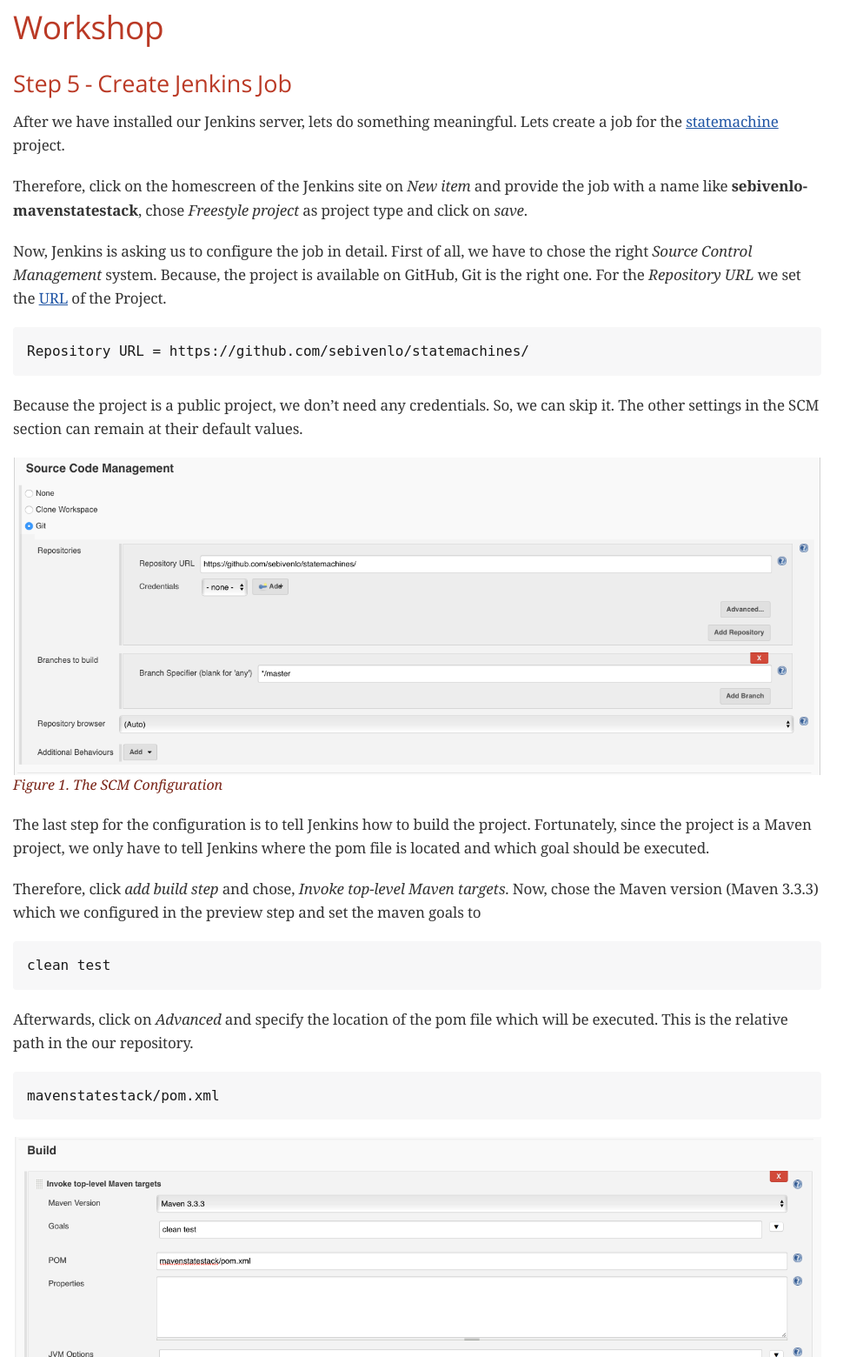
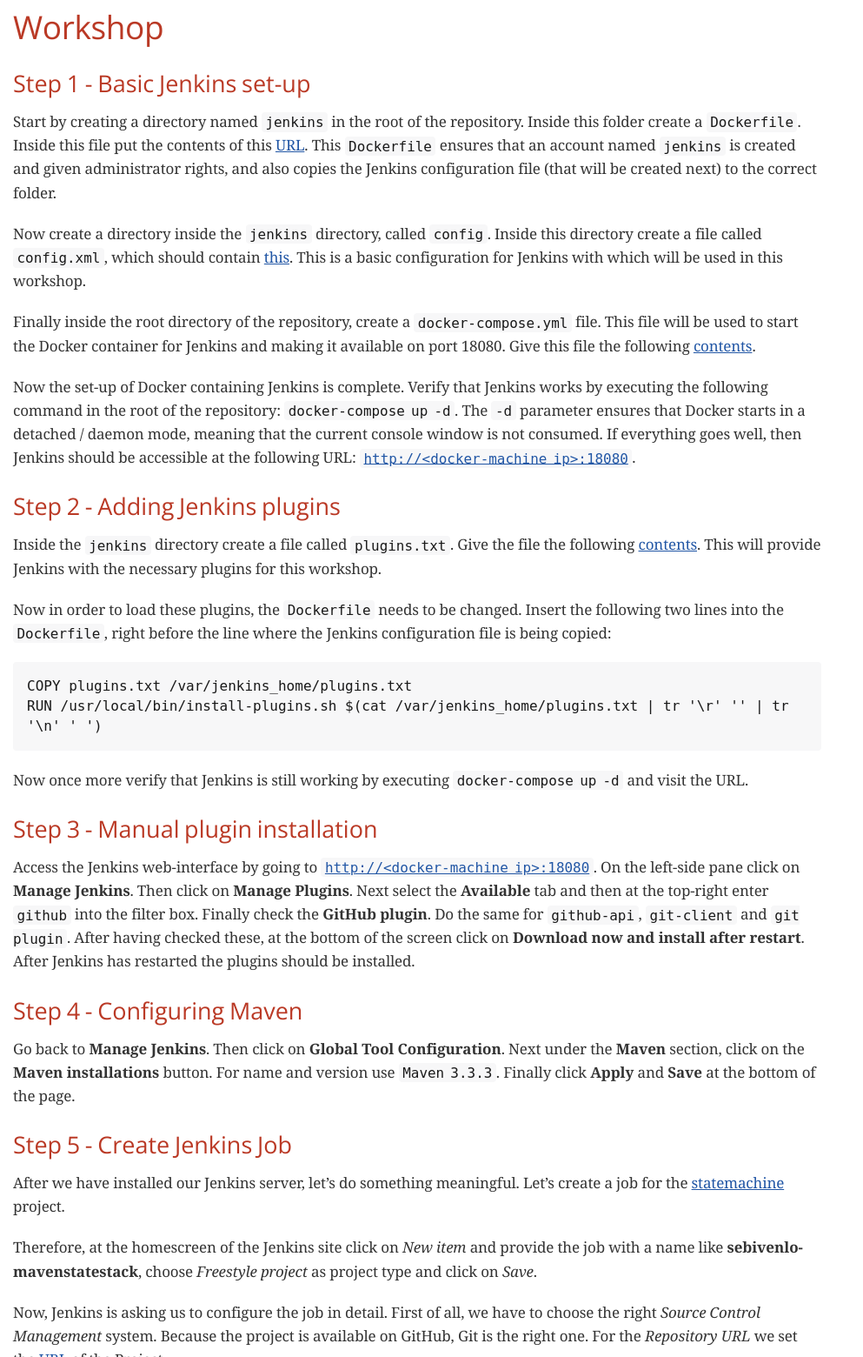
Before and after one commit to sebivenlo/jenkins, a plain HTML site: page index.html in a window 1280 px wide. Shown: the part 1240-2800 px from the top of the page at 87% size, without its empty margins (0-993 px from the left). Drawn offline with nearby package versions, Linux system fonts and the light colour scheme; a web font is replaced by a local one.

Commit message:
Added explanation for steps 1 - 4.

```diff
--- a/index.html
+++ b/index.html
@@ -437,6 +437,10 @@ body.book #toc,body.book #preamble,body.book h1.sect0,body.book .sect1>h2{page-b
 </li>
 <li><a href="#_workshop">Workshop</a>
 <ul class="sectlevel2">
+<li><a href="#_step_1_basic_jenkins_set_up">Step 1 - Basic Jenkins set-up</a></li>
+<li><a href="#_step_2_adding_jenkins_plugins">Step 2 - Adding Jenkins plugins</a></li>
+<li><a href="#_step_3_manual_plugin_installation">Step 3 - Manual plugin installation</a></li>
+<li><a href="#_step_4_configuring_maven">Step 4 - Configuring Maven</a></li>
 <li><a href="#_step_5_create_jenkins_job">Step 5 - Create Jenkins Job</a></li>
 </ul>
 </li>
@@ -511,15 +515,60 @@ git checkout -f step-0</code></pre>
 <h2 id="_workshop">Workshop</h2>
 <div class="sectionbody">
 <div class="sect2">
+<h3 id="_step_1_basic_jenkins_set_up">Step 1 - Basic Jenkins set-up</h3>
+<div class="paragraph">
+<p>Start by creating a directory named <code>jenkins</code> in the root of the repository. Inside this folder create a <code>Dockerfile</code>. Inside this file put the contents of this <a href="https://raw.githubusercontent.com/sebivenlo/jenkins/f57e42cc4f16d9bb0620b1d22f01df3c9a62954b/jenkins/Dockerfile">URL</a>. This <code>Dockerfile</code> ensures that an account named <code>jenkins</code> is created and given administrator rights, and also copies the Jenkins configuration file (that will be created next) to the correct folder.</p>
+</div>
+<div class="paragraph">
+<p>Now create a directory inside the <code>jenkins</code> directory, called <code>config</code>. Inside this directory create a file called <code>config.xml</code>, which should contain <a href="https://raw.githubusercontent.com/sebivenlo/jenkins/f57e42cc4f16d9bb0620b1d22f01df3c9a62954b/jenkins/config/config.xml">this</a>. This is a basic configuration for Jenkins with which will be used in this workshop.</p>
+</div>
+<div class="paragraph">
+<p>Finally inside the root directory of the repository, create a <code>docker-compose.yml</code> file. This file will be used to start the Docker container for Jenkins and making it available on port 18080. Give this file the following <a href="https://raw.githubusercontent.com/sebivenlo/jenkins/f57e42cc4f16d9bb0620b1d22f01df3c9a62954b/docker-compose.yml">contents</a>.</p>
+</div>
+<div class="paragraph">
+<p>Now the set-up of Docker containing Jenkins is complete. Verify that Jenkins works by executing the following command in the root of the repository: <code>docker-compose up -d</code>. The <code>-d</code> parameter ensures that Docker starts in a detached / daemon mode, meaning that the current console window is not consumed. If everything goes well, then Jenkins should be accessible at the following URL: <code><a href="http://192.168.99.100:18080">http://&lt;docker-machine ip&gt;:18080</a></code>.</p>
+</div>
+</div>
+<div class="sect2">
+<h3 id="_step_2_adding_jenkins_plugins">Step 2 - Adding Jenkins plugins</h3>
+<div class="paragraph">
+<p>Inside the <code>jenkins</code> directory create a file called <code>plugins.txt</code>. Give the file the following <a href="https://raw.githubusercontent.com/sebivenlo/jenkins/ab81d6138fa8ad643d749e8ef7c60fe9ea015485/jenkins/plugins.txt">contents</a>. This will provide Jenkins with the necessary plugins for this workshop.</p>
+</div>
+<div class="paragraph">
+<p>Now in order to load these plugins, the <code>Dockerfile</code> needs to be changed. Insert the following two lines into the <code>Dockerfile</code>, right before the line where the Jenkins configuration file is being copied:</p>
+</div>
+<div class="listingblock">
+<div class="content">
+<pre class="highlight"><code>COPY plugins.txt /var/jenkins_home/plugins.txt
+RUN /usr/local/bin/install-plugins.sh $(cat /var/jenkins_home/plugins.txt | tr '\r' '' | tr '\n' ' ')</code></pre>
+</div>
+</div>
+<div class="paragraph">
+<p>Now once more verify that Jenkins is still working by executing <code>docker-compose up -d</code> and visit the URL.</p>
+</div>
+</div>
+<div class="sect2">
+<h3 id="_step_3_manual_plugin_installation">Step 3 - Manual plugin installation</h3>
+<div class="paragraph">
+<p>Access the Jenkins web-interface by going to <code><a href="http://192.168.99.100:18080">http://&lt;docker-machine ip&gt;:18080</a></code>. On the left-side pane click on <strong>Manage Jenkins</strong>. Then click on <strong>Manage Plugins</strong>. Next select the <strong>Available</strong> tab and then at the top-right enter <code>github</code> into the filter box. Finally check the <strong>GitHub plugin</strong>. Do the same for <code>github-api</code>, <code>git-client</code> and <code>git plugin</code>. After having checked these, at the bottom of the screen click on <strong>Download now and install after restart</strong>. After Jenkins has restarted the plugins should be installed.</p>
+</div>
+</div>
+<div class="sect2">
+<h3 id="_step_4_configuring_maven">Step 4 - Configuring Maven</h3>
+<div class="paragraph">
+<p>Go back to <strong>Manage Jenkins</strong>. Then click on <strong>Global Tool Configuration</strong>. Next under the <strong>Maven</strong> section, click on the <strong>Maven installations</strong> button. For name and version use <code>Maven 3.3.3</code>. Finally click <strong>Apply</strong> and <strong>Save</strong> at the bottom of the page.</p>
+</div>
+</div>
+<div class="sect2">
 <h3 id="_step_5_create_jenkins_job">Step 5 - Create Jenkins Job</h3>
 <div class="paragraph">
-<p>After we have installed our Jenkins server, lets do something meaningful. Lets create a job for the <a href="https://github.com/sebivenlo/statemachines">statemachine</a> project.</p>
+<p>After we have installed our Jenkins server, let&#8217;s do something meaningful. Let&#8217;s create a job for the <a href="https://github.com/sebivenlo/statemachines">statemachine</a> project.</p>
 </div>
 <div class="paragraph">
-<p>Therefore, click on the homescreen of the Jenkins site on <em>New item</em> and provide the job with a name like <strong>sebivenlo-mavenstatestack</strong>, chose <em>Freestyle project</em> as project type and click on <em>save</em>.</p>
+<p>Therefore, at the homescreen of the Jenkins site click on <em>New item</em> and provide the job with a name like <strong>sebivenlo-mavenstatestack</strong>, choose <em>Freestyle project</em> as project type and click on <em>Save</em>.</p>
 </div>
 <div class="paragraph">
-<p>Now, Jenkins is asking us to configure the job in detail. First of all, we have to chose the right <em>Source Control Management</em> system. Because, the project is available on GitHub, Git is the right one. For the <em>Repository URL</em> we set the <a href="https://github.com/sebivenlo/statemachines">URL</a> of the Project.</p>
+<p>Now, Jenkins is asking us to configure the job in detail. First of all, we have to choose the right <em>Source Control Management</em> system. Because the project is available on GitHub, Git is the right one. For the <em>Repository URL</em> we set the <a href="https://github.com/sebivenlo/statemachines">URL</a> of the Project.</p>
 </div>
 <div class="listingblock">
 <div class="content">
@@ -536,10 +585,10 @@ git checkout -f step-0</code></pre>
 <div class="title">Figure 1. The SCM Configuration</div>
 </div>
 <div class="paragraph">
-<p>The last step for the configuration is to tell Jenkins how to build the project. Fortunately, since the project is a Maven project, we only have to tell Jenkins where the pom file is located and which goal should be executed.</p>
+<p>The last step for the configuration is to tell Jenkins how to build the project. Fortunately, since the project is a Maven project, we only have to tell Jenkins where the POM file is located and which goal should be executed.</p>
 </div>
 <div class="paragraph">
-<p>Therefore, click <em>add build step</em> and chose, <em>Invoke top-level Maven targets</em>. Now, chose the Maven version (Maven 3.3.3) which we configured in the preview step and set the maven goals to</p>
+<p>Therefore, click <em>add build step</em> and choose, <em>Invoke top-level Maven targets</em>. Now, choose the Maven version (Maven 3.3.3) which we configured in the previous step and set the maven goals to</p>
 </div>
 <div class="listingblock">
 <div class="content">
@@ -547,7 +596,7 @@ git checkout -f step-0</code></pre>
 </div>
 </div>
 <div class="paragraph">
-<p>Afterwards, click on <em>Advanced</em> and specify the location of the pom file which will be executed. This is the relative path in the our repository.</p>
+<p>Afterwards, click on <em>Advanced</em> and specify the location of the POM file which will be executed. This is the relative path in our repository.</p>
 </div>
 <div class="listingblock">
 <div class="content">
@@ -561,7 +610,7 @@ git checkout -f step-0</code></pre>
 <div class="title">Figure 2. Maven Build Configuration</div>
 </div>
 <div class="paragraph">
-<p>Complete the configuration by clicking on save. So far, so good. Let&#8217;s have a look whether our fellow students did a great job. If we can build and test the project without any issues, everything is fine :) Therefore, chose the job and click on the <em>Build Now</em> button on the left-hand side. Now, there should be a new item at the <em>Build History</em> list at the bottom. Click on it and check the status. You can have a look at the <em>Console Output</em> as well. The result of the <em>Console Output</em> should look something like this:</p>
+<p>Complete the configuration by clicking on save. So far, so good. Let&#8217;s have a look whether our fellow students did a great job. If we can build and test the project without any issues, everything is fine :). For that, choose the job and click on the <em>Build Now</em> button on the left-hand side. Now, there should be a new item at the <em>Build History</em> list at the bottom. Click on it and check the status. You can have a look at the <em>Console Output</em> as well. The result of the <em>Console Output</em> should look something like this:</p>
 </div>
 <div id="img-maven-console-output" class="imageblock">
 <div class="content">
@@ -585,7 +634,7 @@ git checkout -f step-0</code></pre>
 <div id="footer">
 <div id="footer-text">
 Version 1.0<br>
-Last updated 2016-11-21 15:27:05 CET
+Last updated 2016-11-21 15:32:17 W. Europe Standard Time
 </div>
 </div>
 </body>
```
Also changed, not shown: 5 other files.
